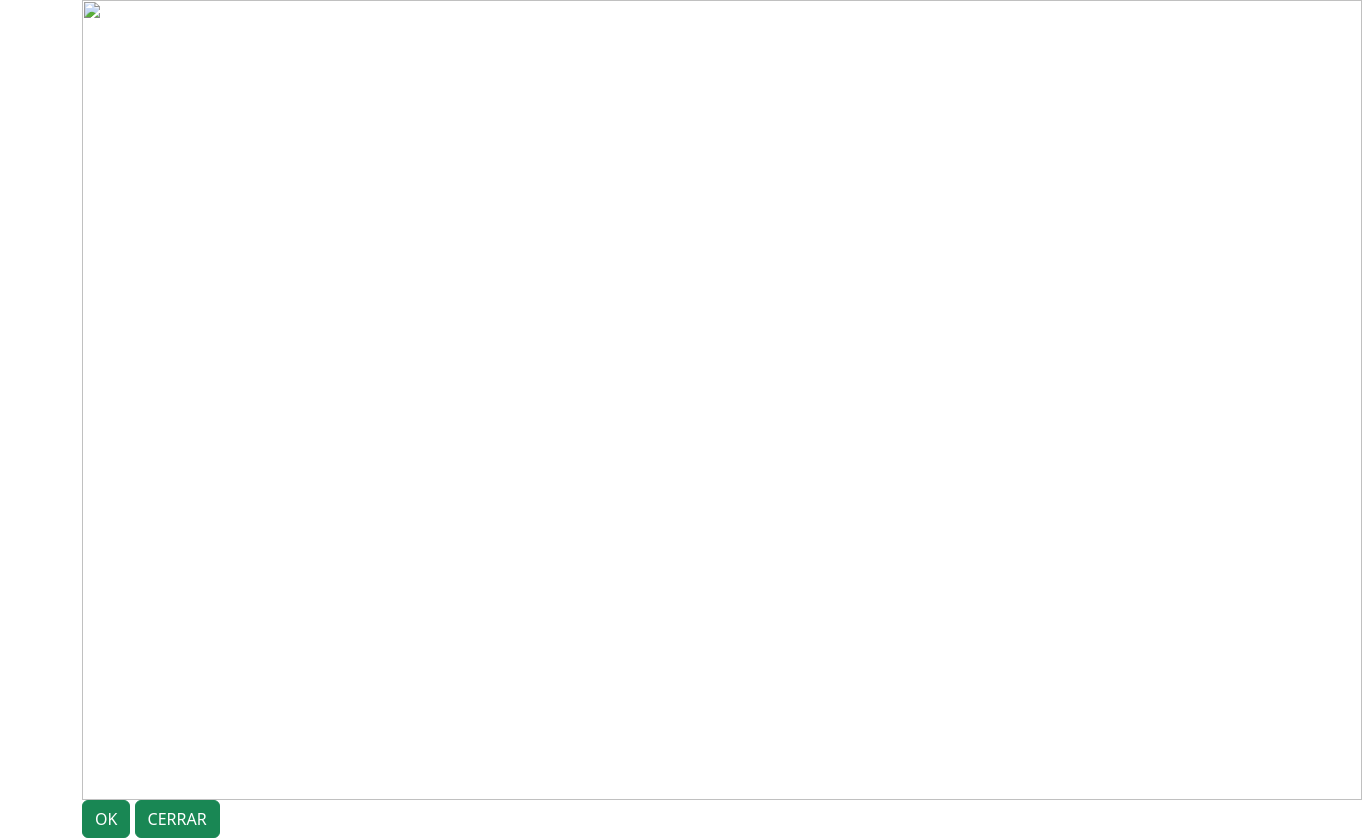
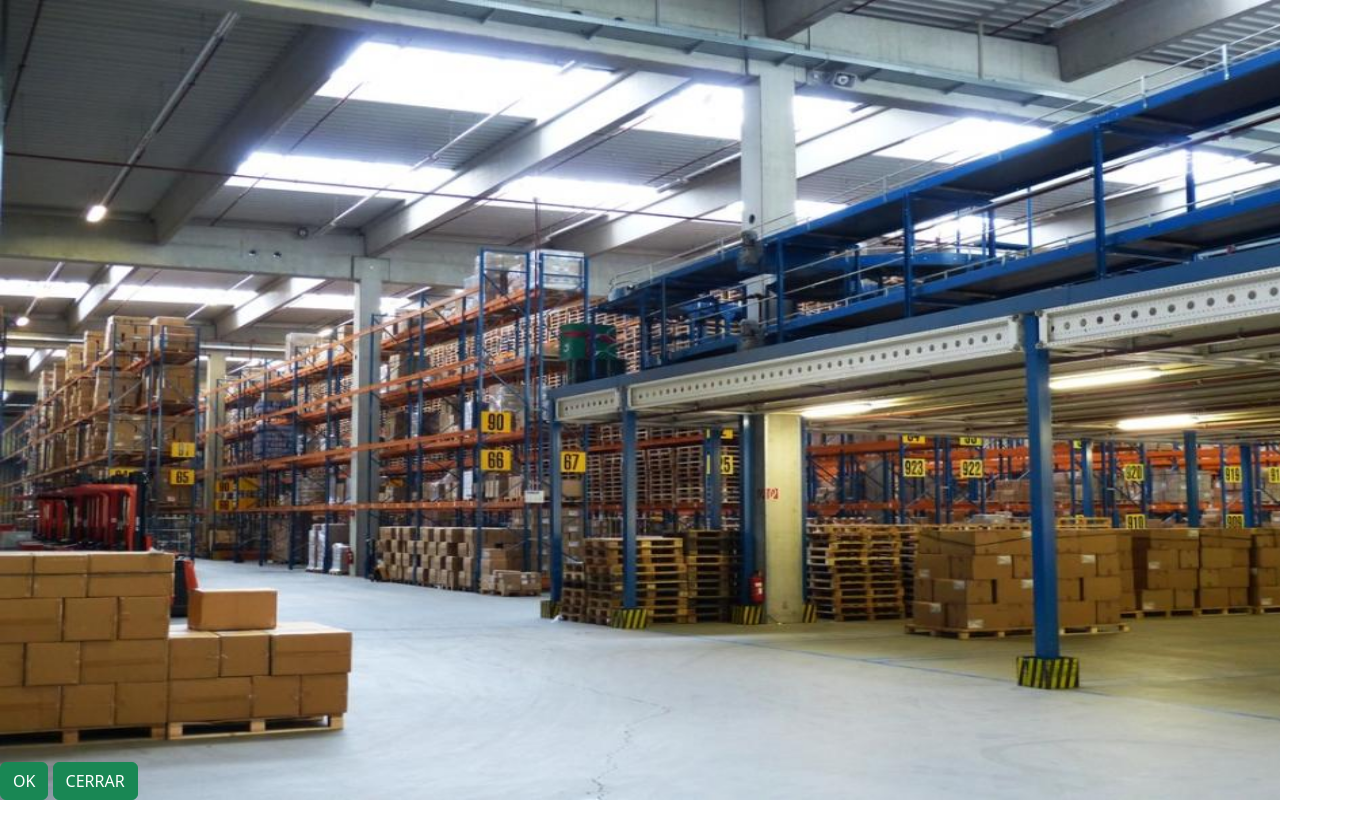
Before and after one commit to RobertoMaz/ProyectoIngertec, a plain HTML site: page imagen3html.html in a window 1280 px wide. Shown: the whole page, 1362 px wide, since content can reach past the window. After the commit the page ends 800 px from the top, so only its background shows below. Drawn offline with nearby package versions, Linux system fonts and the light colour scheme.

Commit message:
Update imagen3html.html

```diff
--- a/imagen3html.html
+++ b/imagen3html.html
@@ -8,18 +8,16 @@
         <link href="https://cdn.jsdelivr.net/npm/bootstrap@5.2.0-beta1/dist/css/bootstrap.min.css" rel="stylesheet" integrity="sha384-0evHe/X+R7YkIZDRvuzKMRqM+OrBnVFBL6DOitfPri4tjfHxaWutUpFmBp4vmVor" crossorigin="anonymous">
         <link rel="stylesheet"  type="text/css" href="css/style.css">
     </head>
-<body class="fullscreen-parent">
-
-          <div class="container fullscreen">
-            <img src="assets/mod3.jpg" alt="" class="fullscreen">
-            <div class="gap-2 controls" id="div-btn" >
+    <body>
+        <div class="container p-0 m-0">
+            <!-- Imagen 3 del popup con window.open-->
+            <img src="assets/imagen3.jpg" alt="imagen3" class="fullscreen">
+            <div class="position-absolute bottom-0" id="div-btn" >
+                <!-- Botones del ok y cerrar del popup-->
                 <button class="btn btn-success" type="button" id="btn-okimg3">OK</button>
                 <button class="btn btn-success" type="button" id="btn-cerrar" onclick=window.close()>CERRAR</button>
             </div>
-
         </div>
-
-
         <script src="js/popupImg3.js"></script>
     </body>
 </html>
```
Lines whose indentation alone changed are shown as unchanged.
